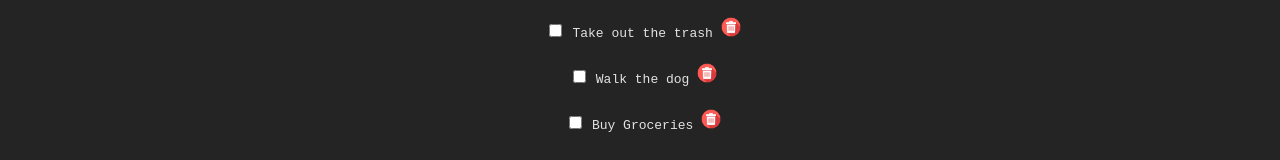
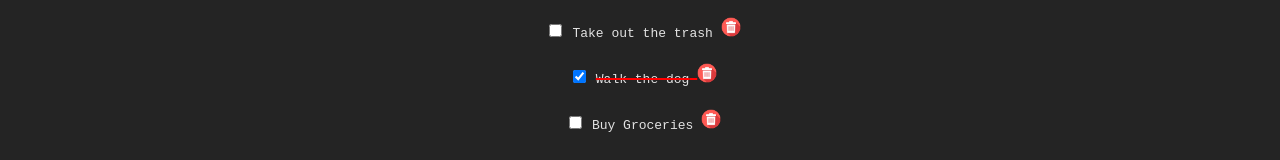
Before and after one commit to Medieinstitutet/the-todos-lindelind, a React (Vite) app: page / in a window 1280 px wide. Shown: the part 275-435 px from the top of the page. Built offline with nearby package versions, Linux system fonts and the light colour scheme.

Commit message:
added localStorage and cleared the input field onclick

```diff
--- a/src/components/AddTask.tsx
+++ b/src/components/AddTask.tsx
@@ -1,4 +1,4 @@
-import { ChangeEvent, useState } from "react"
+import { ChangeEvent, useEffect, useState } from "react"
 
 interface IAddTaskProps {
     addTask: (createdNewTask: string) => void;
@@ -12,12 +12,16 @@ export const AddTask = (props: IAddTaskProps) => {
     const handleClick = (e) => {
         props.addTask(newTaskName);
         e.preventDefault();
+        setNewTaskName("");
     }
 
     const handleChange = (e: ChangeEvent<HTMLInputElement>) => {
         setNewTaskName(e.target.value);
+    }
 
-    }
+    useEffect(() => {
+        localStorage.setItem("newTaskName", newTaskName);
+    }, [newTaskName]);
 
     return (
       <>
@@ -32,6 +36,7 @@ export const AddTask = (props: IAddTaskProps) => {
           <button className="input-button" onClick={handleClick}>
             Add
           </button>
+
         </form>
       </>
     );
--- a/src/components/TaskApp.tsx
+++ b/src/components/TaskApp.tsx
@@ -1,18 +1,51 @@
-import { useState } from "react";
+import { useState, useEffect } from "react";
 import { Task } from "../models/Task";
 import { UpdateTask } from "./UpdateTask";
 import { AddTask } from "./AddTask";
 
 export const TaskApp = () => {
-  const [tasks, setTasks] = useState<Task[]>([
+  const initialTasks = localStorage.getItem("tasks");
+  const [tasks, setTasks] = useState<Task[]>(
+    initialTasks ? JSON.parse(initialTasks):
+       [
           new Task("Do laundry", false),
           new Task("Vacuum the house", false),
           new Task("Take out the trash", false),
-    new Task("Walk the dog", false),
+          new Task("Walk the dog", true),
           new Task("Buy Groceries", false),
-  ]);
+        ]
+  );
 
-  const addTask = (createdNewTask: string) => {
+  useEffect(() => {
+    localStorage.setItem("tasks", JSON.stringify(tasks));
+  }, [tasks]);
+
+
+  const markAsDone = (name: string) => {
+    setTasks(
+      tasks.map((task) => {
+        if (task.name === name) {
+          return { ...task, isDone: true };
+        } else {
+          return task;
+        }
+      })
+    );
+  };
+
+  const markUnDone = (name: string) => {
+    setTasks(
+      tasks.map((task) => {
+        if (task.name === name) {
+          return { ...task, isDone: false };
+        } else {
+          return task;
+        }
+      })
+    );
+  };
+
+  const addANewTask = (createdNewTask: string) => {
     setTasks([...tasks, new Task(createdNewTask, false)]);
   };
 
@@ -20,42 +53,18 @@ export const TaskApp = () => {
     setTasks(tasks.filter((task) => task.name !== name));
   };
 
-  const markAsDone = (name:string) => {
-    setTasks(
-        tasks.map((task) => {
-            if(task.name === name) {
-                return {...task, isDone: true};
-            } else {
-                return task;
-            }
-        })
-    )
-  }
-
-  const markUnDone = (name:string) => {
-     setTasks(
-        tasks.map((task) => {
-            if(task.name === name) {
-                return {...task, isDone: false};
-            } else {
-                return task;
-            }
-        })
-    )
-  }
-
-
   return (
     <>
       <h1>TaskMaster</h1>
-      <AddTask addTask={addTask} />
+      <AddTask addTask={addANewTask} />
       {tasks.map((task) => (
         <UpdateTask
           task={task}
           taskdone={markAsDone}
           taskundone={markUnDone}
           removetask={removeTask}
-        key={task.name} />
+          key={task.name}
+        />
       ))}
     </>
   );
```
Lines whose indentation alone changed are shown as unchanged.
